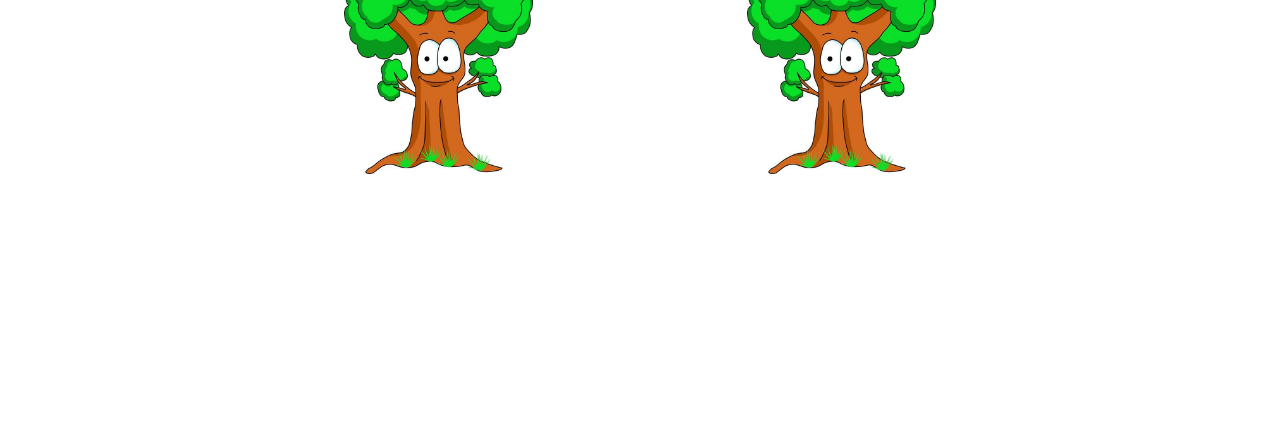
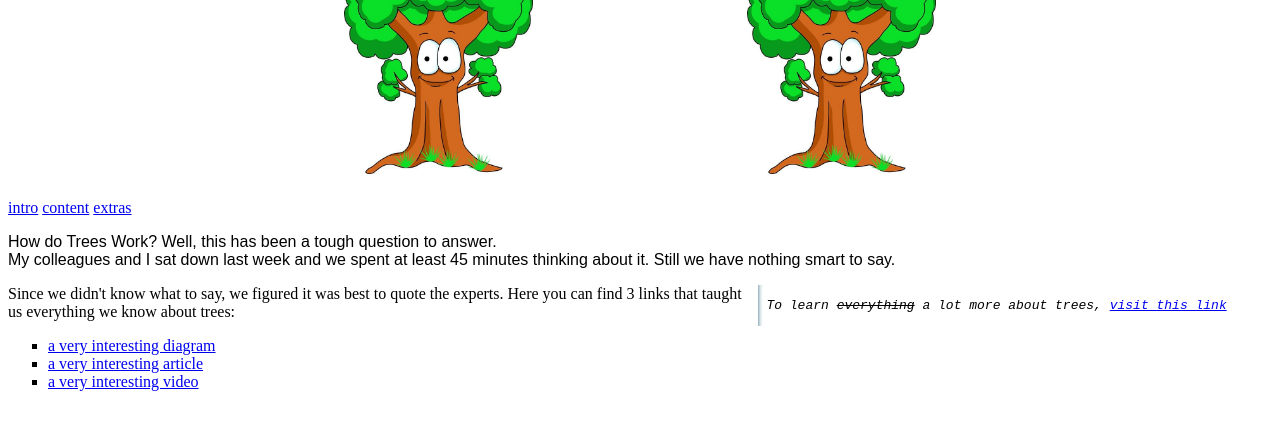
Before and after one commit to lab-antwerp-1/Group1-HTML_CSS, a website: page pages/index.html in a window 1280 px wide. Shown: the part 113-542 px from the top of the page. Drawn offline with Linux system fonts and the light colour scheme; files that its build step writes are made by us from their sources; files whose address does not match are found by name.

Commit message:
3-paragraph

```diff
--- a/pages/index.html
+++ b/pages/index.html
@@ -22,6 +22,62 @@
     </header>
     <!-- **************************************************************** -->
 
+    <!-- paragraph HTML *************************************************** -->
+    <nav class="bottom-divider">
+      <div class="spaced-items">
+        <a href="#summary-info">intro</a>
+        <a href="#main-info">content</a>
+        <a href="#extra-info">extras</a>
+      </div>
+    </nav>
+    <section id="summary-info">
+      <p class="fascinating-words">
+        How do Trees Work? Well, this has been a tough question to answer.
+        <br />
+        My colleagues and I sat down last week and we spent at least 45 minutes
+        thinking about it. Still we have nothing smart to say.
+      </p>
+    </section>
+    <aside id="extra-info" class="aside-info">
+      <p class="aside-text">
+        To learn <s>everything</s> a lot more about trees,
+        <a href="https://en.wikipedia.org/wiki/Tree" target="_blank"
+          >visit this link</a
+        >
+      </p>
+    </aside>
+    <article id="main-info">
+      <p>
+        Since we didn't know what to say, we figured it was best to quote the
+        experts. Here you can find 3 links that taught us everything we know
+        about trees:
+      </p>
+      <ul class="interesting-things">
+        <li>
+          <a
+            href="https://i.pinimg.com/originals/f9/4a/d6/f94ad6c7c8b05d97c284f82edbb3fcd0.jpg"
+            target="_blank"
+            >a very interesting diagram</a
+          >
+        </li>
+        <li>
+          <a
+            href="https://treescharlotte.org/wp-content/uploads/2013/11/How-A-Tree-Works.pdf"
+            target="_blank"
+            >a very interesting article</a
+          >
+        </li>
+        <li>
+          <a href="https://www.youtube.com/watch?v=BickMFHAZR0" target="_blank"
+            >a very interesting video</a
+          >
+        </li>
+      </ul>
+    </article>
+
+
+    <!-- **************************************************************** -->
+
 
 
 
--- a/styles/index.css
+++ b/styles/index.css
@@ -1,3 +1,28 @@
+/* ******* Styles for the paragraph ************* */
+.fascinating-words {
+  font-family: fantasy;
+}
+
+.interesting-things {
+  list-style-type: square;
+}
+
+/* https://developer.mozilla.org/en-US/docs/Web/HTML/Element/aside */
+.aside-info {
+  width: 40%;
+  padding-left: 0.5rem;
+  margin-left: 0.5rem;
+  float: right;
+  box-shadow: inset 5px 0 5px -5px #29627e;
+  font-style: italic;
+}
+
+.aside-text {
+  font-family: monospace;
+}
+
+/* ******* Styles for the paragraph ************* */
+
 
 /* ******* Styles for the Header************* */
 .centered-items {
```
